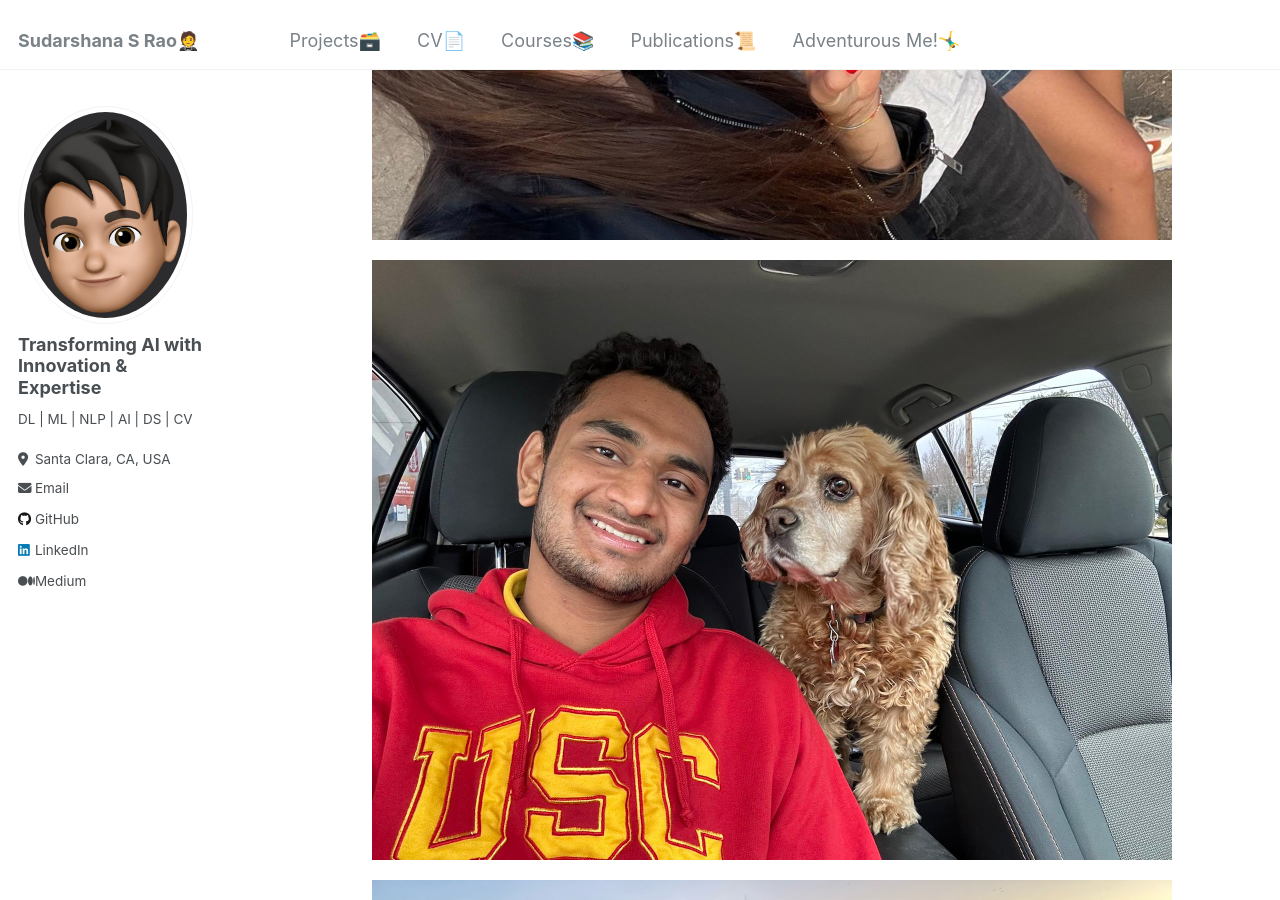
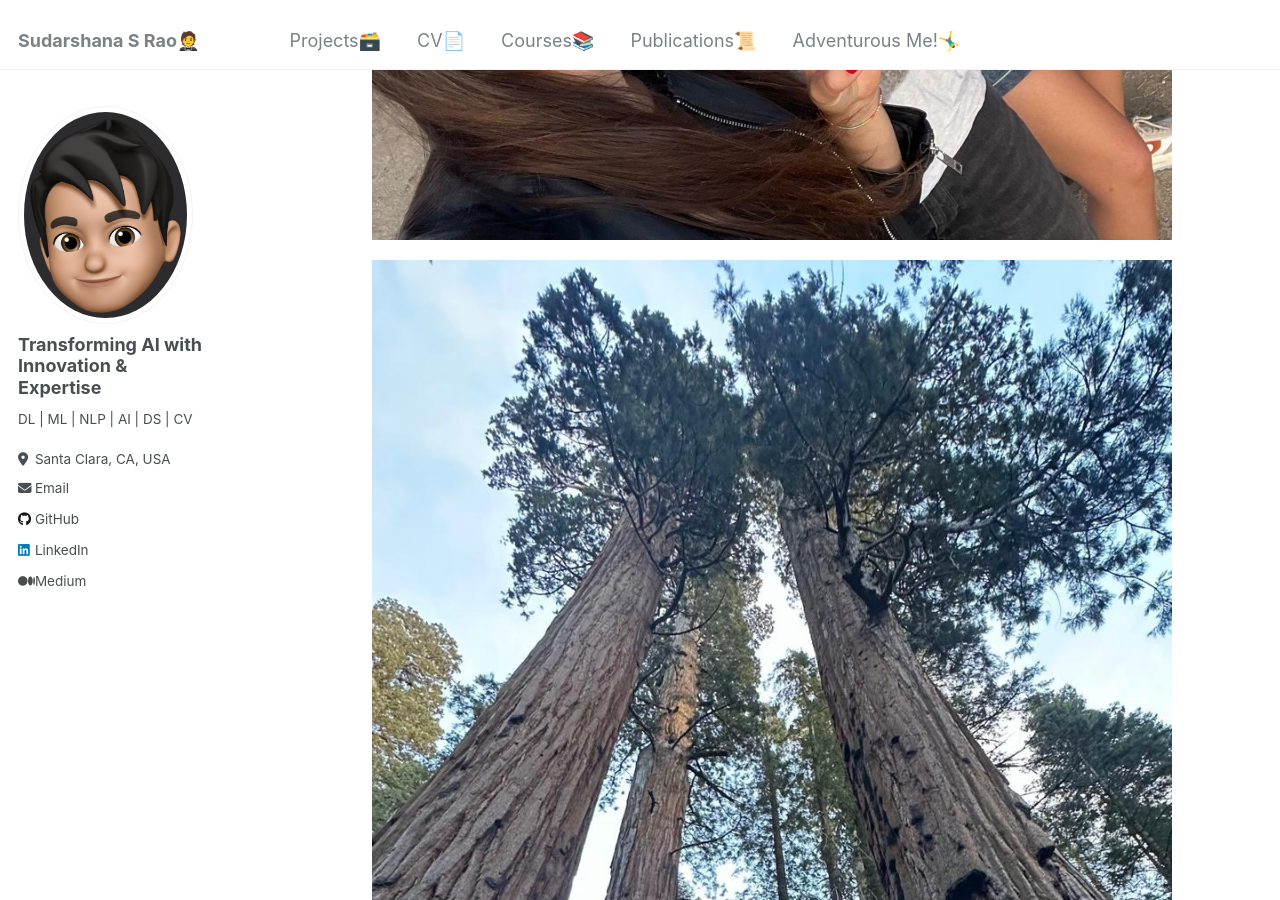
Before and after one commit to SudarshanaSRao/SudarshanaSRao.github.io, a Jekyll site: the page built from _pages/personal.md, in a window 1280 px wide and 900 px high, scrolled down 4839 px. Built offline with Jekyll 4.4.1, drawn with Linux system fonts in a browser that asks for light colours.

Commit message:
Update personal.md

```diff
--- a/_pages/personal.md
+++ b/_pages/personal.md
@@ -51,10 +51,10 @@
   <img src="/images/nick.jpg" class="image" style="cursor: crosshair;">
   <img src="/images/WhatsApp Image 2024-05-26 at 19.32.02_bf5bccb7.jpg" class="image" style="cursor: crosshair;">
   <img src="/images/chiara.jpg" class="image" style="cursor: crosshair;">
-  <img src="/images/WhatsApp Image 2024-05-26 at 19.32.03_5ea38d29.jpg" class="image" style="cursor: crosshair;">
+  <img src="/images/WhatsApp Image 2024-12-04 at 12.37.46_5df20689.jpg" class="image" style="cursor: crosshair;">
   <img src="/images/grouppic.jpg" class="image" style="cursor: crosshair;">
   <img src="/images/WhatsApp Image 2024-05-26 at 19.32.03_cd38722a.jpg" class="image" style="cursor: crosshair;">
-  <img src="/images/WhatsApp Image 2024-12-04 at 12.37.46_5df20689.jpg" class="image" style="cursor: crosshair;">
+  <img src="/images/WhatsApp Image 2024-05-26 at 19.32.03_5ea38d29.jpg" class="image" style="cursor: crosshair;">
 </div>
 <style>
   .container {
```
